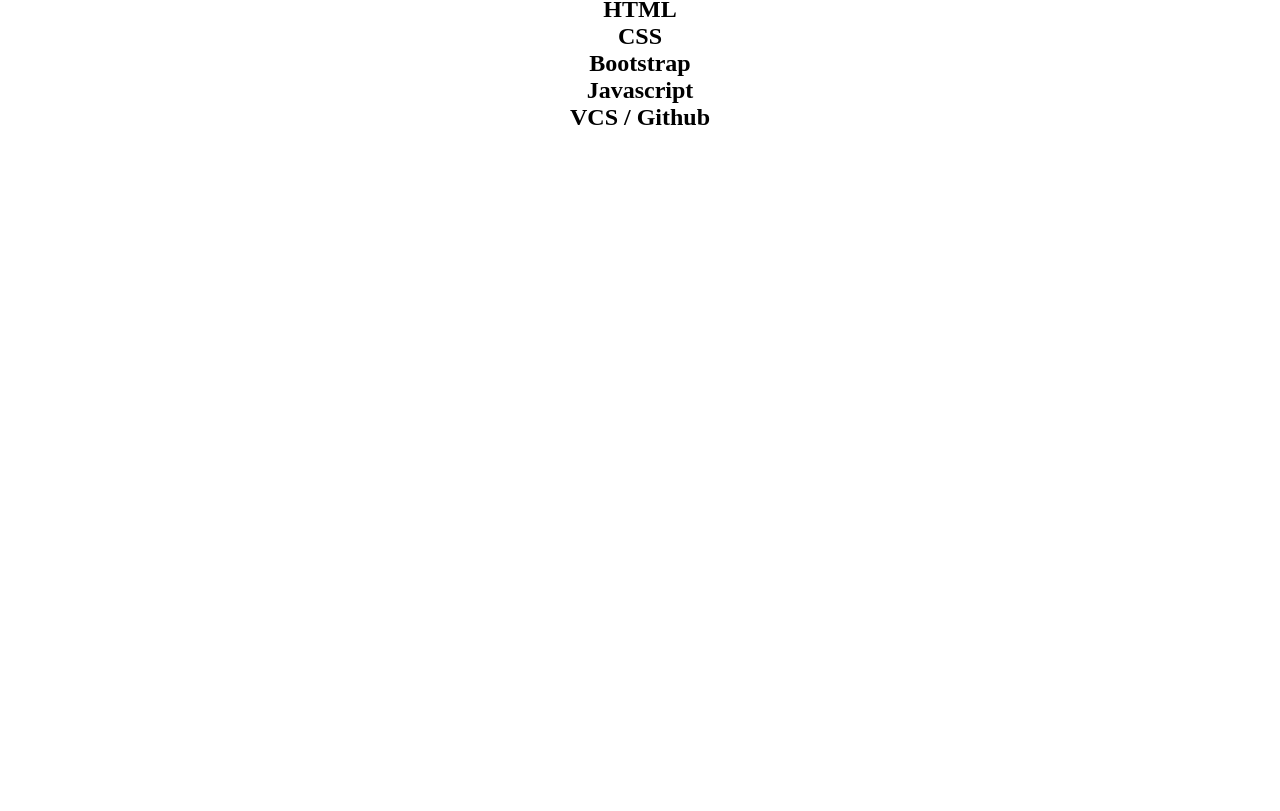
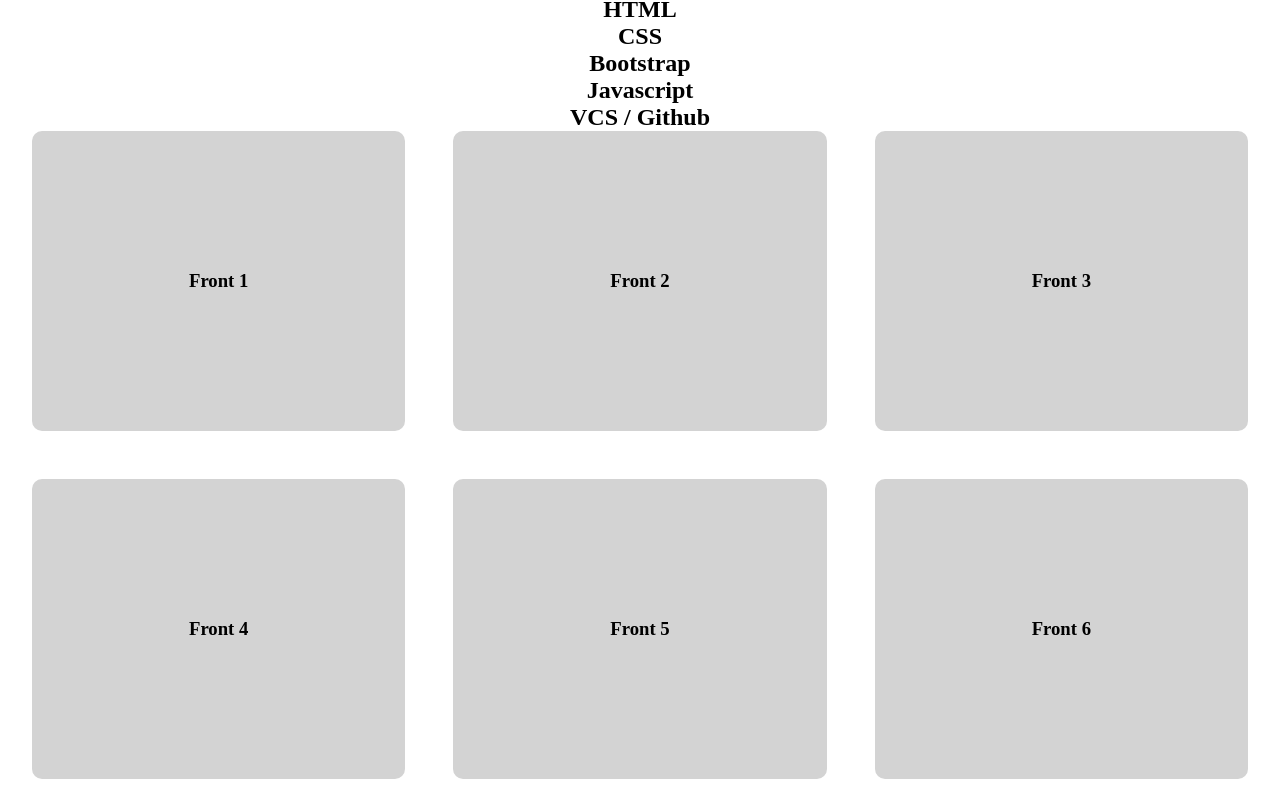
Before and after one commit to Gabriel-Hilyard/PersonalPortfolio, a React (Vite) app: page / in a window 1280 px wide. Shown: the part 513-1324 px from the top of the page. Before the commit the page ends 800 px from the top, so only its background shows below. Built offline with nearby package versions, Linux system fonts and the light colour scheme.

Commit message:
created rotating cards to display projects, and added social media assets

```diff
--- a/src/Components/Footer.jsx
+++ b/src/Components/Footer.jsx
@@ -1,5 +1,5 @@
 import React from 'react';
-
+import Snake from './Snake'
 console.log('Footer working')
 
 function Footer() {
@@ -7,7 +7,11 @@
 
   return (
     <>
+    <footer>
 
+    </footer>
+
+    <Snake />
     </>
   )
 }
--- /dev/null
+++ b/src/Components/Projects.css
@@ -0,0 +1,46 @@
+.flip-card-grid {
+    display: grid;
+    grid-template-columns: repeat(3, 1fr);
+    gap: 3rem;
+}
+
+
+.flip-card {
+    width: 100%;
+    height: 300px;
+    perspective: 1000px;
+
+  }
+
+  .flip-card-inner {
+    width: 100%;
+    height: 100%;
+    transition: transform 0.6s;
+    transform-style: preserve-3d;
+    position: relative;
+  }
+
+  .flip-card:hover .flip-card-inner {
+    transform: rotateY(180deg);
+  }
+
+  .flip-card-front,
+  .flip-card-back {
+    display: flex;
+    justify-content: center;
+    align-items: center;
+    position: absolute;
+    width: 100%;
+    height: 100%;
+    backface-visibility: hidden;
+    border-radius: 10px;
+  }
+
+  .flip-card-front {
+    background: lightgray;
+  }
+
+  .flip-card-back {
+    background: gray;
+    transform: rotateY(180deg);
+  }
--- a/src/Components/Projects.jsx
+++ b/src/Components/Projects.jsx
@@ -1,37 +1,34 @@
 import React from 'react';
+import './Projects.css';
 
-console.log('Projects working')
+const cards = [
+  { front: 'Front 1', back: 'Back 1' },
+  { front: 'Front 2', back: 'Back 2' },
+  { front: 'Front 3', back: 'Back 3' },
+  { front: 'Front 4', back: 'Back 4' },
+  { front: 'Front 5', back: 'Back 5' },
+  { front: 'Front 6', back: 'Back 6' },
+];
 
 function Projects() {
 
 
   return (
     <>
-      <div className='projectCards'>
-
-
-        <div className='projectCard'>
-
+<div className="flip-card-grid">
+      {cards.map((card, index) => (
+        <div className="flip-card" key={index}>
+          <div className="flip-card-inner">
+            <div className="flip-card-front">
+              <h3>{card.front}</h3>
+            </div>
+            <div className="flip-card-back">
+              <p>{card.back}</p>
+            </div>
+          </div>
         </div>
-        <div className='projectCard'>
-
-          </div>
-        <div className='projectCard'>
-
-          </div>
-        <div className='projectCard'>
-
-          </div>
-        <div className='projectCard'>
-
-          </div>
-        <div className='projectCard'>
-
-          </div>
-
-
-      </div>
-
+      ))}
+    </div>
     </>
   )
 }
--- /dev/null
+++ b/src/Components/Snake.jsx
@@ -0,0 +1,15 @@
+import React from 'react';
+
+
+
+function Snake() {
+
+
+  return (
+    <>
+
+    </>
+  )
+}
+
+export default Snake;
```
Also changed, not shown: src/assets/github.png (added), src/assets/linkedin.png (added).
